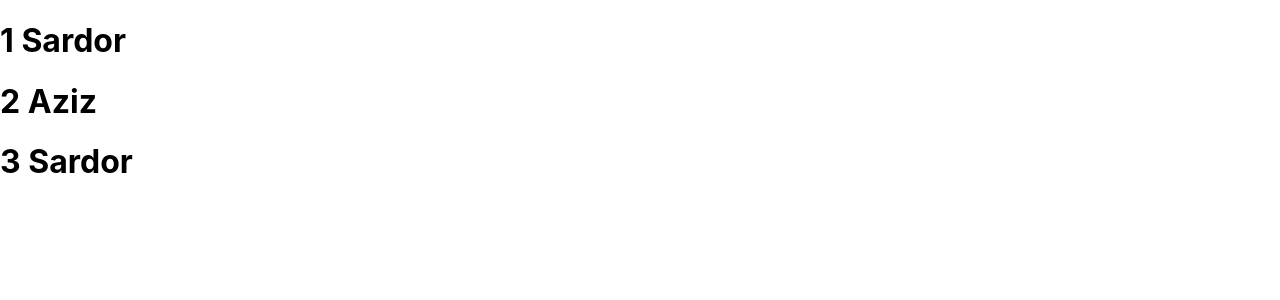
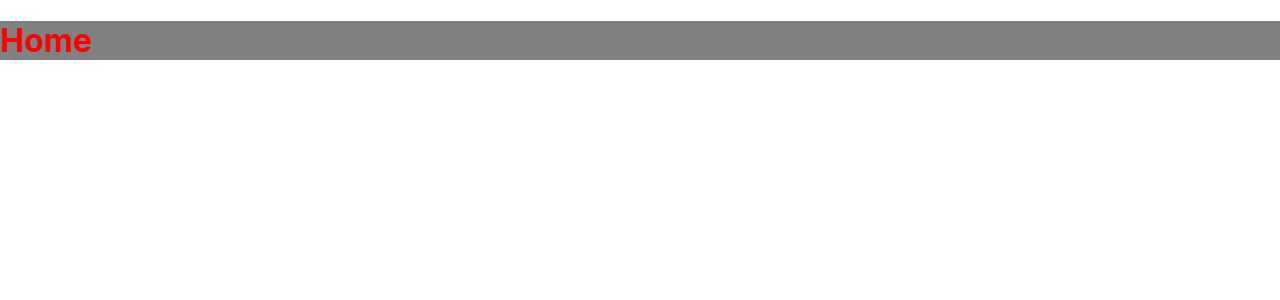
Before and after one commit to NizamovSardorbek/Wbb-ClassWorks, a React (Create React App) app: page / in a window 1280 px wide. Shown: the top 300 px of the page. Built offline with nearby package versions, Linux system fonts and the light colour scheme.

Commit message:
Props vs children

```diff
--- a/package.json
+++ b/package.json
@@ -11,6 +11,7 @@
     "react-scripts": "5.0.1",
     "react-slick": "^0.29.0",
     "slick-carousel": "^1.8.1",
+    "styled-components": "^5.3.5",
     "web-vitals": "^2.1.4",
     "yarn": "^1.22.19"
   },
--- /dev/null
+++ b/src/Parent.jsx
@@ -0,0 +1,19 @@
+import React, { Component } from "react";
+
+import Children from "./children";
+
+class Parent extends Component {
+  render() {
+    return (
+      <div>
+        <Children title="Shoaziz" status="Big">
+          Lorem ipsum dolor sit amet consectetur adipisicing elit. Aliquam quis
+          ipsam dignissimos explicabo impedit harum culpa quidem velit excepturi
+          cumque.
+        </Children>
+      </div>
+    );
+  }
+}
+
+export default Parent;
--- /dev/null
+++ b/src/ParentStyle.jsx
@@ -0,0 +1,8 @@
+import styled from "styled-components";
+
+export const Parents = styled.div`
+  color: red;
+`;
+export const Home = styled.h1`
+  background-color: grey;
+`;
--- a/src/Props.jsx
+++ b/src/Props.jsx
@@ -42,6 +42,10 @@ class Props extends Component {
 }
 
 export default Props;
+// import vs export , export default, as
+// class
+// div
+// jsx
 
 // this.props.title yani bergan nomimz orqali qayerda props kerak bolsa osha yerda yozamz
 // reactda qande nom bn jonatb yuborgan bolsak osha nom  bn  chaqrib olamz
--- /dev/null
+++ b/src/children.jsx
@@ -0,0 +1,21 @@
+import React, { Component } from "react";
+import { Home, Parents } from "./ParentStyle";
+
+export class Children extends Component {
+  render() {
+    return (
+      <div>
+        <Home>
+          <Parents>Home</Parents>
+
+        </Home>
+        {/* {this.props.title}
+        {this.props.status} */}
+        {/* <h2>About</h2>
+        <h2>Contact</h2> */}
+      </div>
+    );
+  }
+}
+
+export default Children;
--- a/src/index.js
+++ b/src/index.js
@@ -1,11 +1,11 @@
 import React from 'react';
 import ReactDOM from 'react-dom/client';
 import './index.css';
-import App from './App';
+import Parent from "./Parent"
 
 const root = ReactDOM.createRoot(document.getElementById('root'));
 root.render(
   <React.StrictMode>
-    <App />
+<Parent/>
   </React.StrictMode>
 );
```
Also changed, not shown: 1 other file (tests, documents, lock files or other folders).
